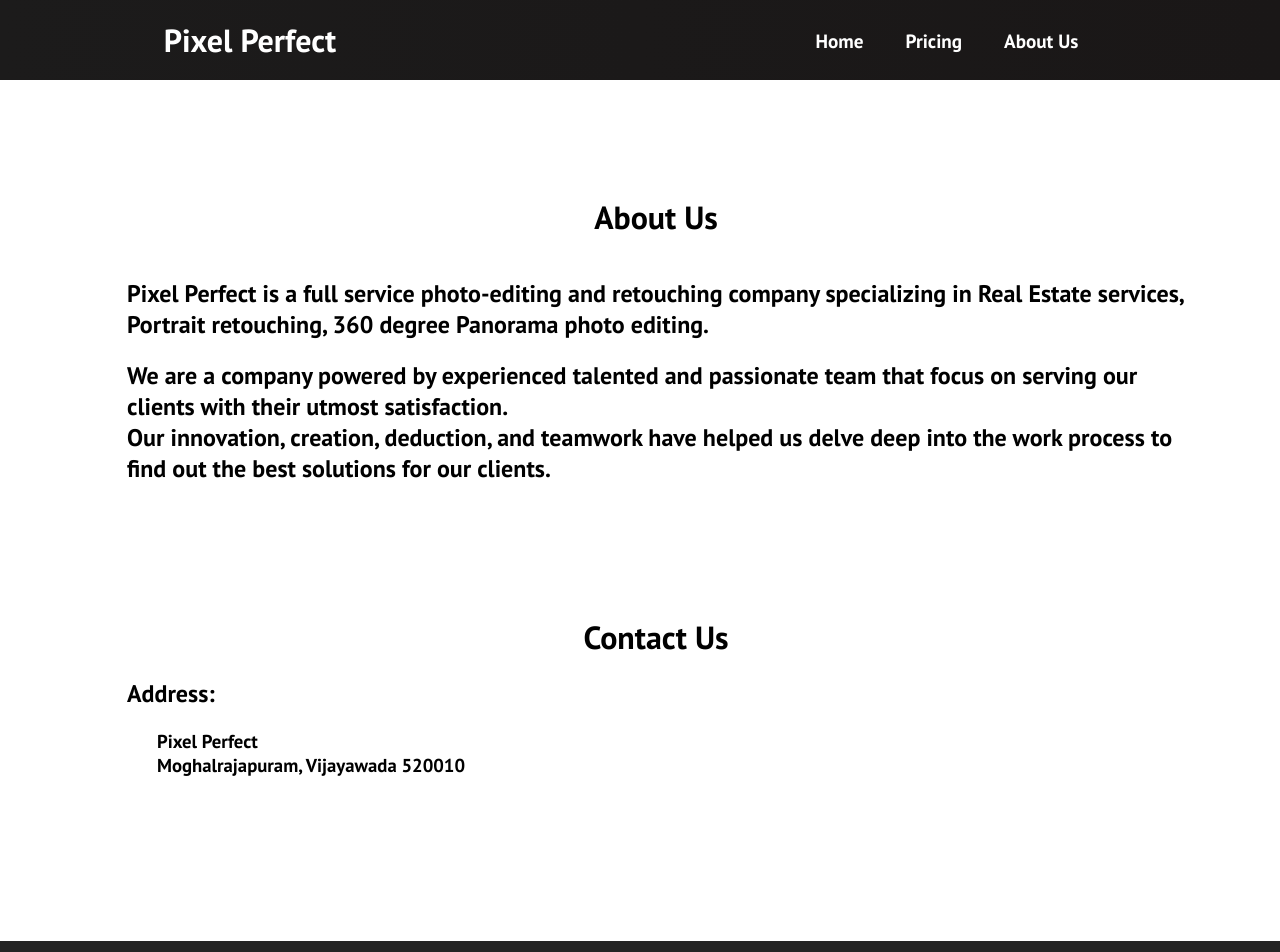
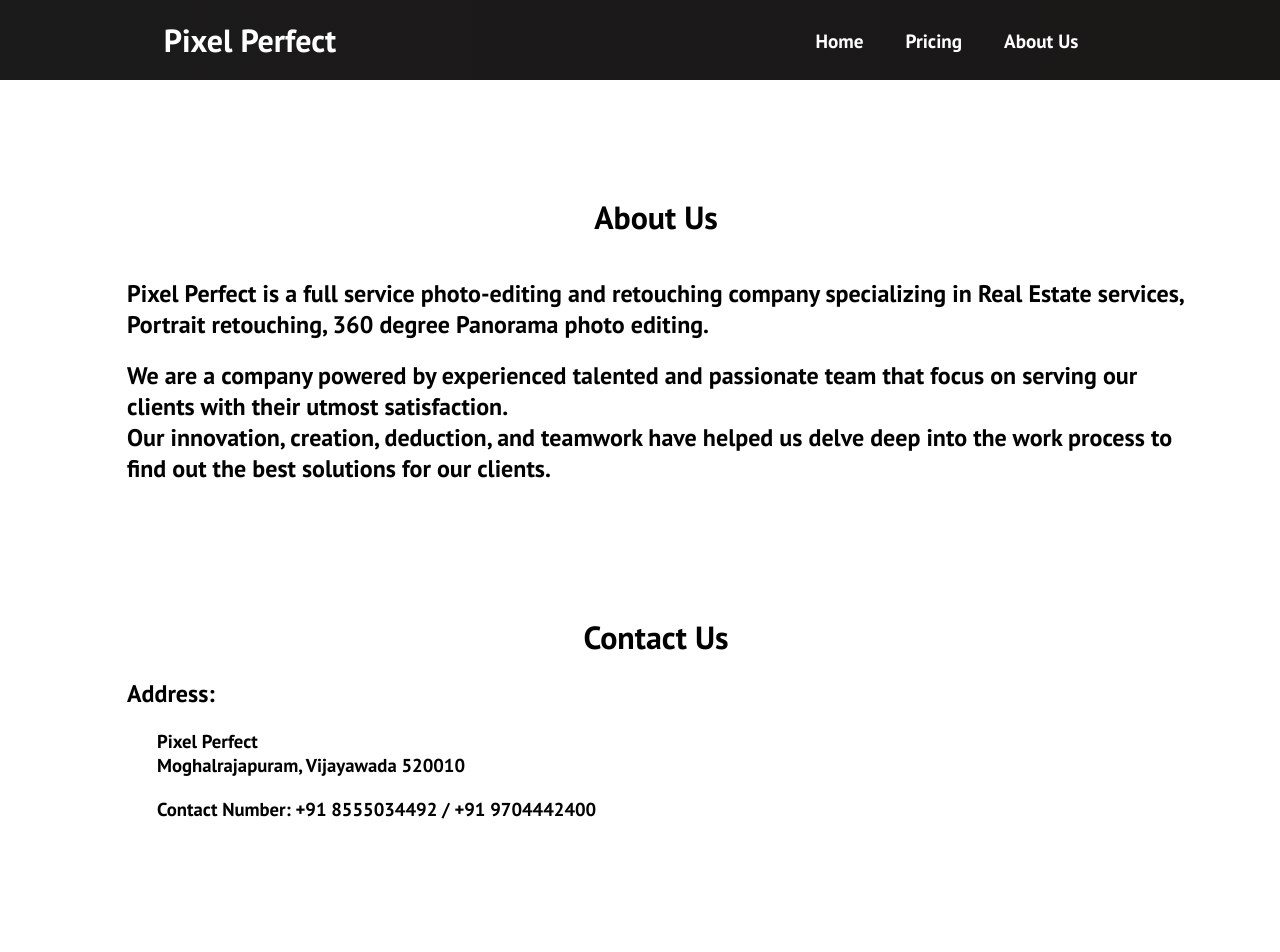
Before and after one commit to rbc4work/rbc4work.github.io, a React (Create React App) app: page /about in a window 1280 px wide. Shown: the top 952 px of the page. Built offline with nearby package versions, Linux system fonts and the light colour scheme; the HTML template or start-up script is replaced by a standard one.

Commit message:
Ph no included

```diff
--- a/src/components/pages/About.js
+++ b/src/components/pages/About.js
@@ -38,6 +38,8 @@ export default function About() {
             <br />
             <h3>Pixel Perfect</h3>
             <h3> Moghalrajapuram, Vijayawada 520010</h3>
+            <br />
+            <h3>Contact Number: +91 8555034492 / +91 9704442400</h3>
           </li>
         </ul>
       </div>
```
